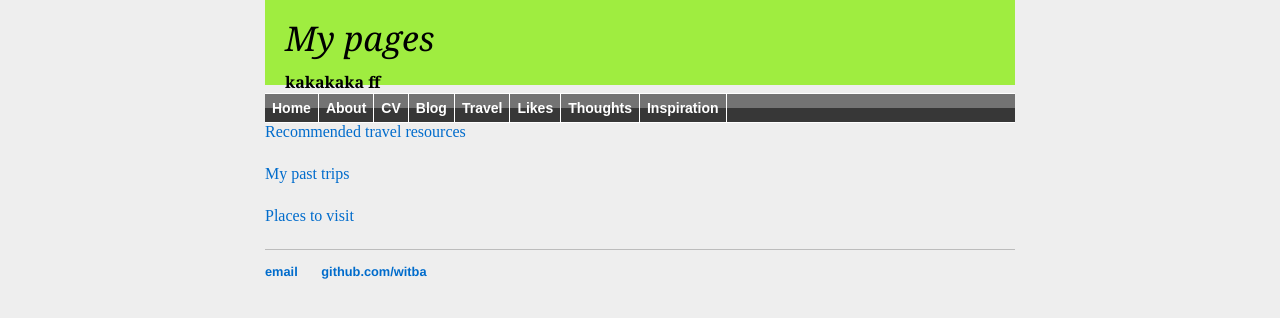
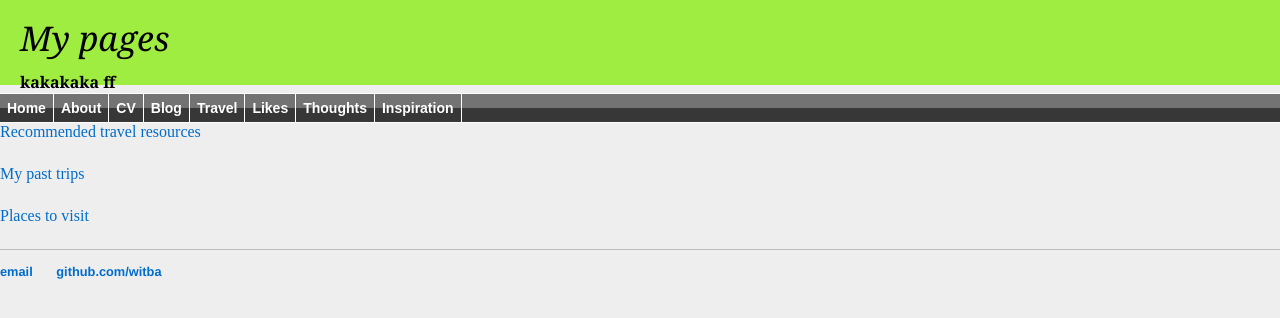
Before and after one commit to witba/witba.github.io, a Jekyll site: the page built from travel/index.html, in a window 1280 px wide. Shown: the top 318 px of the page. Built offline with Jekyll 4.4.1, drawn with Linux system fonts in a browser that asks for light colours.

Commit message:
Update main.css

```diff
--- a/css/main.css
+++ b/css/main.css
@@ -1,7 +1,7 @@
-body { margin:0 auto; padding:0; margin-bottom: 12px; width: 100%; background: #EEEEEE;}
+body { margin:0 auto; padding:0; margin-bottom: 12px; width: 900; background: #EEEEEE;}
 
 #style_container {
-width: 750px;
+width: 100%;
 margin: auto;
 background: #FFFFFF;
 }
@@ -10,7 +10,7 @@
 background: #9fed40;
 }
 #style_content {
-width: 750px;
+width: 100%;
 }
 #style_title {
 padding-top: 15px;
```
